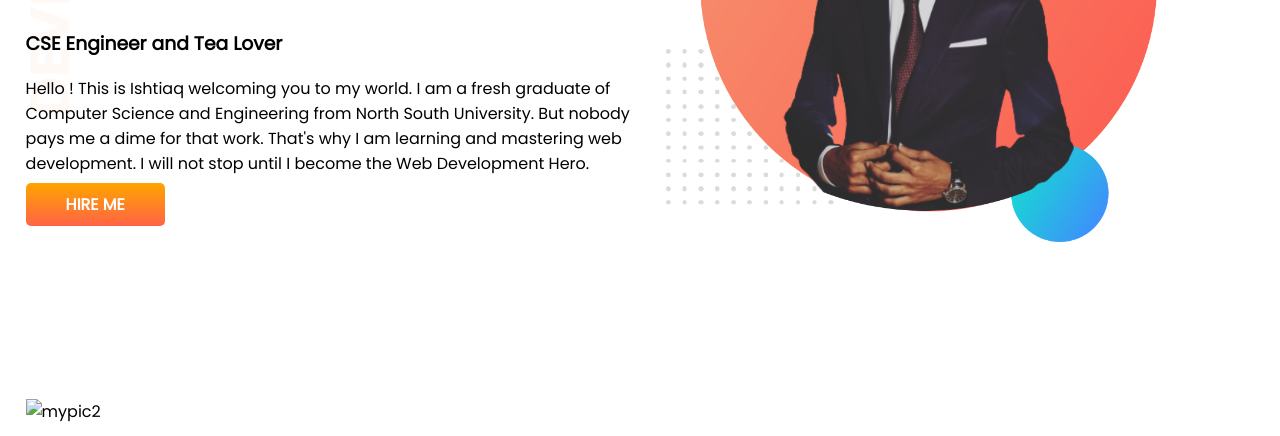
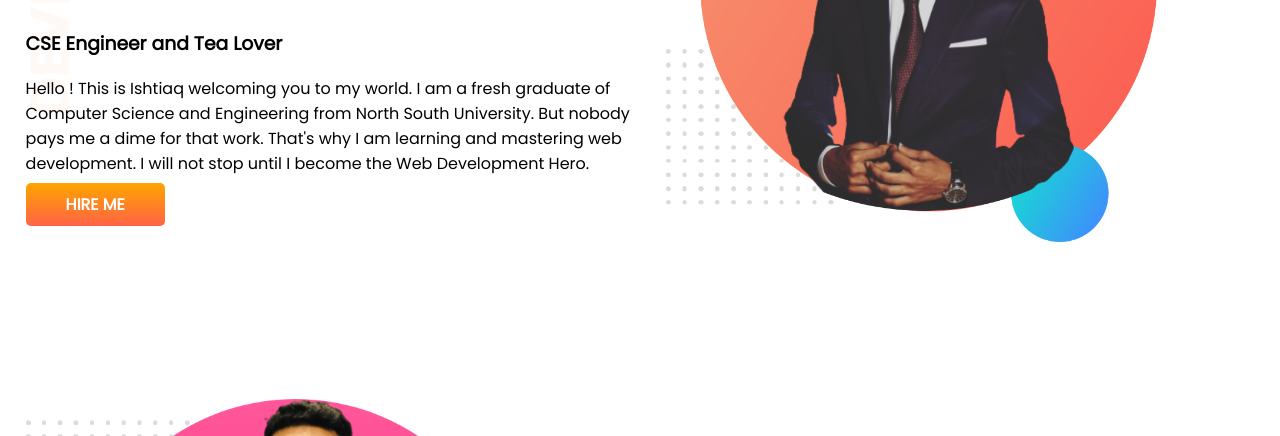
Before and after one commit to IshtiaqAhmed001/developer-portfolio, a plain HTML site: page index.html in a window 1280 px wide. Shown: the part 246-682 px from the top of the page. Drawn offline with Linux system fonts and the light colour scheme; the site is published under a folder, as on GitHub Pages, so addresses that start at the root find nothing.

Commit message:
found the error

```diff
--- a/index.html
+++ b/index.html
@@ -34,7 +34,7 @@
     </section>
     <section class="dream-big flexible-container">
         <div class="half-width">
-            <img src="/images/ishtiaq02.png" alt="mypic2">
+            <img src="images/ishtiaq02.png" alt="mypic2">
         </div>
         <div class="half-width">
             <h1>Dream Big</h1>
```
